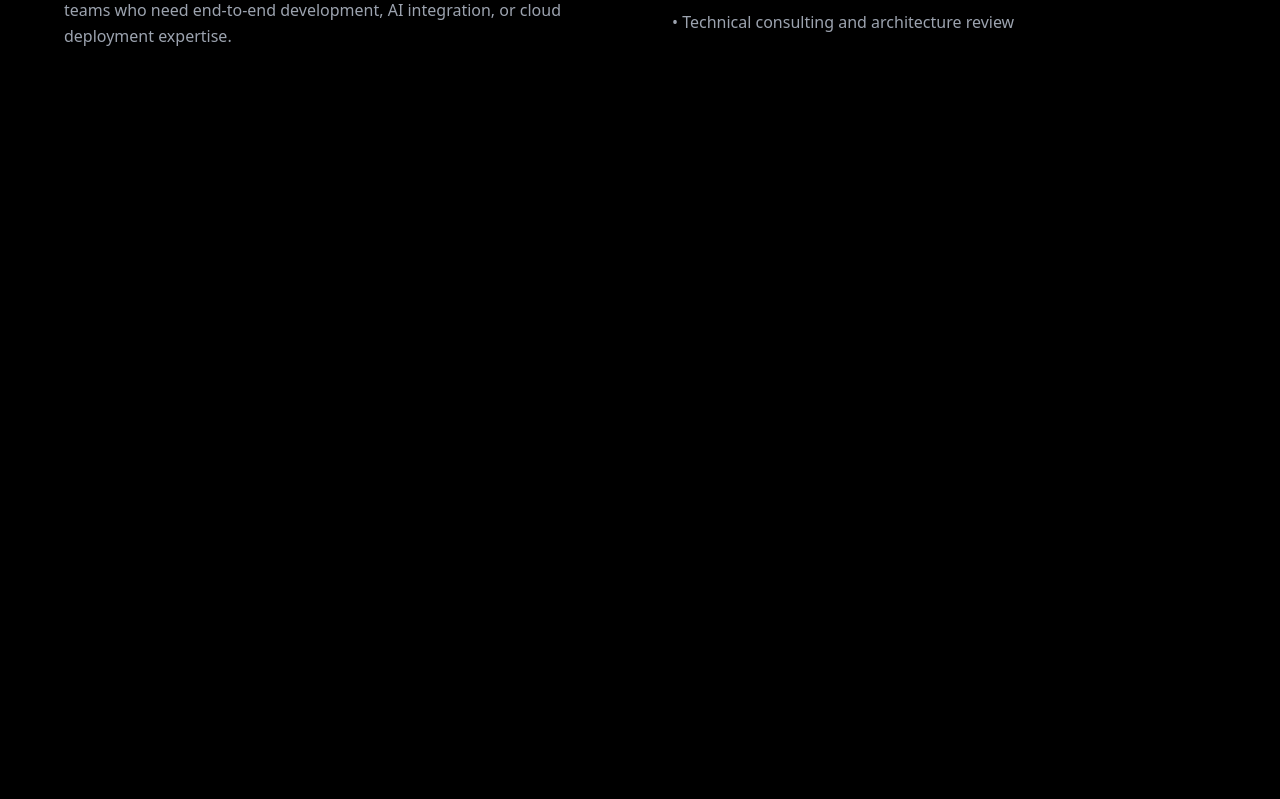
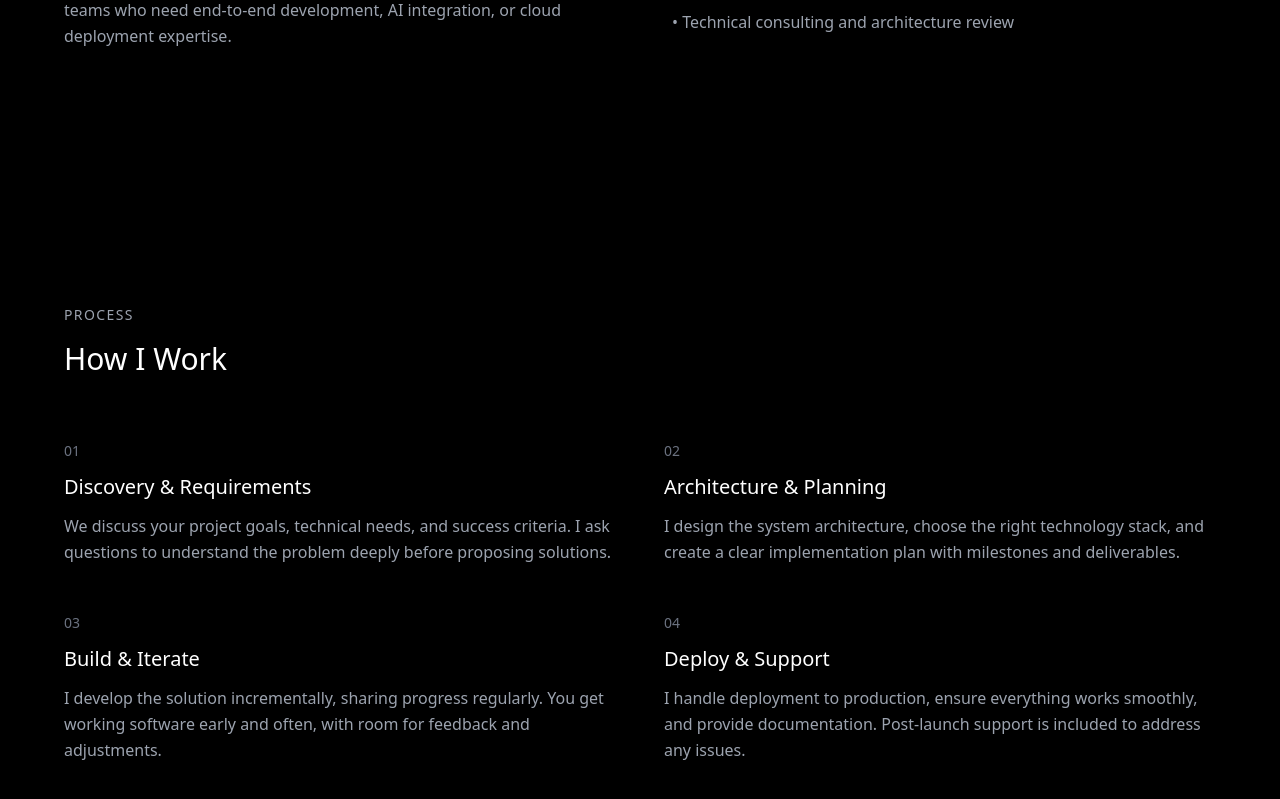
Before and after one commit to AdarshaAdi5379/fportfolio, a React (Vite) app: page / in a window 1280 px wide. Shown: the part 4886-5685 px from the top of the page. Before the commit the page ends 5063 px from the top, so only its background shows below. Built offline with nearby package versions, Linux system fonts and the light colour scheme.

Commit message:
added how i work section

```diff
--- a/src/App.jsx
+++ b/src/App.jsx
@@ -4,6 +4,7 @@ import Services from './components/Services'
 import Projects from './components/Projects'
 import Skills from './components/Skills'
 import About from './components/About'
+import HowIWork from './components/HowIWork'
 
 function App() {
     return (
@@ -14,6 +15,7 @@ function App() {
             <Projects />
             <Skills />
             <About />
+            <HowIWork />
         </div>
     )
 }
--- /dev/null
+++ b/src/components/HowIWork.jsx
@@ -0,0 +1,59 @@
+function HowIWork() {
+    const steps = [
+        {
+            number: "01",
+            title: "Discovery & Requirements",
+            description: "We discuss your project goals, technical needs, and success criteria. I ask questions to understand the problem deeply before proposing solutions."
+        },
+        {
+            number: "02",
+            title: "Architecture & Planning",
+            description: "I design the system architecture, choose the right technology stack, and create a clear implementation plan with milestones and deliverables."
+        },
+        {
+            number: "03",
+            title: "Build & Iterate",
+            description: "I develop the solution incrementally, sharing progress regularly. You get working software early and often, with room for feedback and adjustments."
+        },
+        {
+            number: "04",
+            title: "Deploy & Support",
+            description: "I handle deployment to production, ensure everything works smoothly, and provide documentation. Post-launch support is included to address any issues."
+        }
+    ]
+
+    return (
+        <section id="how-i-work" className="py-32 px-6">
+            <div className="max-w-6xl mx-auto">
+                {/* Section Label */}
+                <p className="text-sm uppercase tracking-wide text-gray-400 mb-4">
+                    Process
+                </p>
+
+                {/* Section Heading */}
+                <h2 className="text-3xl font-light text-white mb-16">
+                    How I Work
+                </h2>
+
+                {/* Steps Grid */}
+                <div className="grid md:grid-cols-2 gap-12">
+                    {steps.map((step, index) => (
+                        <div key={index} className="space-y-3">
+                            <div className="text-sm text-gray-500 font-light">
+                                {step.number}
+                            </div>
+                            <h3 className="text-xl font-light text-white">
+                                {step.title}
+                            </h3>
+                            <p className="text-gray-400 leading-relaxed">
+                                {step.description}
+                            </p>
+                        </div>
+                    ))}
+                </div>
+            </div>
+        </section>
+    )
+}
+
+export default HowIWork
```
